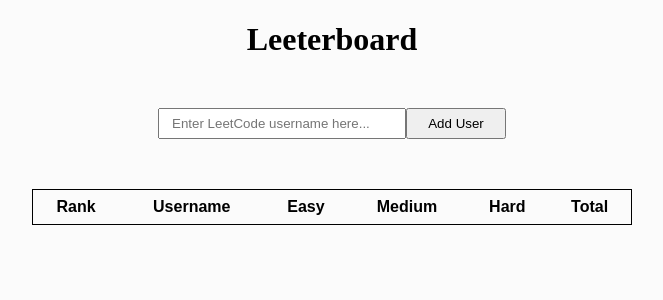
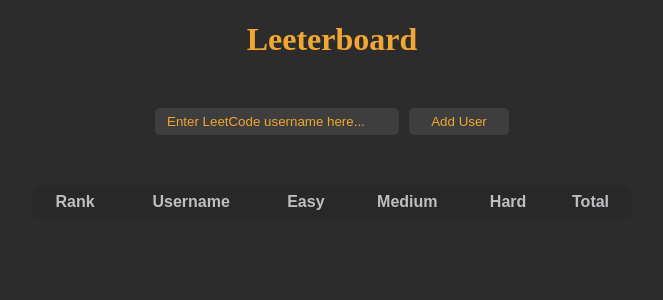
Before and after one commit to finleydecker/Leeterboard, a React app: page / in a window 1280 px wide. Shown: the top 300 px of the page, without its empty margins (308-971 px from the left). Built offline with nearby package versions, Linux system fonts and the light colour scheme.

Commit message:
working on styling

```diff
--- a/client/styles.css
+++ b/client/styles.css
@@ -2,12 +2,13 @@
   margin: 0;
   display: flex;
   justify-content: center;
-  background-color: #fbfbfb;
+  background-color: #2c2c2c;
 }
 
 h1 {
   display: flex;
   justify-content: center;
+  color: #F2A732;
 }
 
 #input-container {
@@ -20,44 +21,69 @@
   height: 25px;
   width: 240px;
   text-indent: 10px;
+  color: #F2A732;
+  background-color: #3E3E3E;
+  border: none;
+  border-radius: 5px;
+  margin-right: 10px;
+}
+
+input::placeholder {
+  color: #F2A732;
+}
+
+input:hover {
+  background-color: #4f4f4f;
+}
+
+input:focus {
+  outline-color: #4f4f4f;
 }
 
 button {
   width: 100px;
+  background-color: #3E3E3E;
+  color: #F2A732;
+  border: 1px solid #F2A732;
+  cursor: pointer;
+  border: none;
+  border-radius: 5px;
+}
+
+button:hover {
+  background-color: #4f4f4f;
 }
 
 table {
   font-family: Arial, Helvetica, sans-serif;
+  color: #BEBFC2;
   width: 600px;
   border-collapse: collapse;
-  border: 1px solid black
+  background-color: #282828;
+  border-radius: 10px;
 }
 
-th {
+tr:nth-child(even) {
+  background-color: #373737;
+}
+
+th,
+td {
   text-align: center;
   padding: 8px;
 }
 
-td {
-  border-bottom: 1px solid black;
-  text-align: center;
-  padding: 8px;
-}
-
-tr:nth-child(1) {
-  border-bottom: 1px solid black;
-  border-top: 1px solid black;
-}
 
 a {
   text-decoration: none;
-  color: black;
+  color: #BEBFC2;
 }
 
 a:hover {
-  text-decoration: underline;
+  text-decoration: none;
+  color: #FFFFFF;
 }
 
-a:visited {
-  color: black;
-}
+/* a:visited {
+  color: #BEBFC2;
+} */
```
